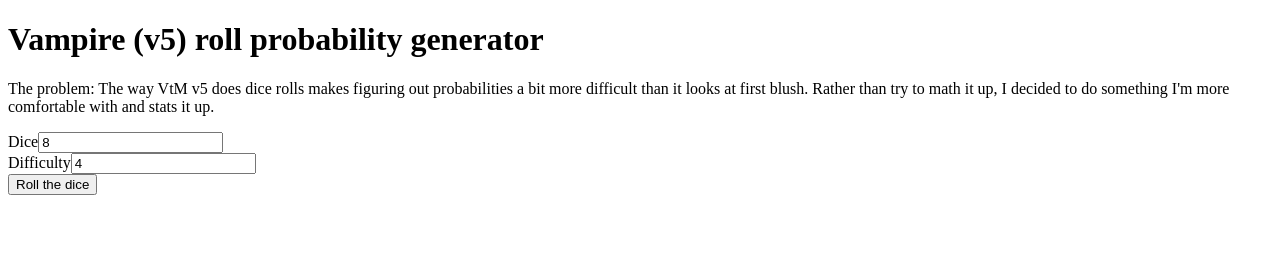
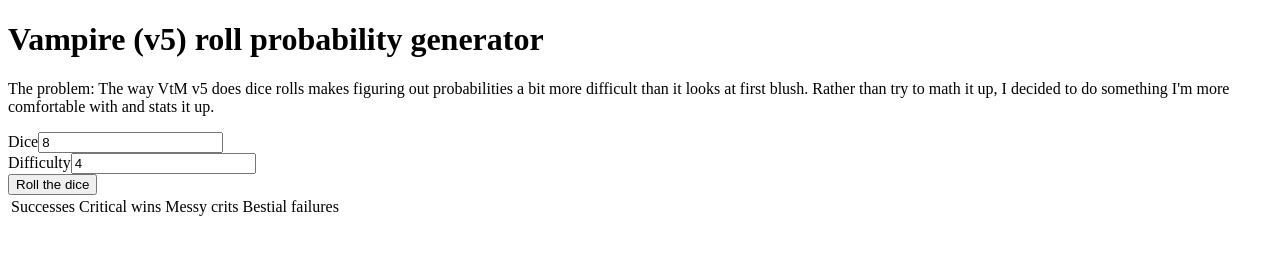
Before and after one commit to kcunning/gamemaster-scripts, a plain HTML site: page vampire/roll.html in a window 1280 px wide. Drawn offline with Linux system fonts and the light colour scheme.

Commit message:
Moving to the other desk

```diff
--- a/vampire/roll.html
+++ b/vampire/roll.html
@@ -14,7 +14,14 @@
 	<label for="dc">Difficulty</label><input type="text" name="dc" id="dc" value=4><br>
 	<button id='rollBtn'>Roll the dice</button>
 
-
+	<table id="results">
+		<tr>
+			<td>Successes</td>
+			<td>Critical wins</td>
+			<td>Messy crits</td>
+			<td>Bestial failures</td>
+		</tr>
+	</table>
 
 </body>
 </html>
```
